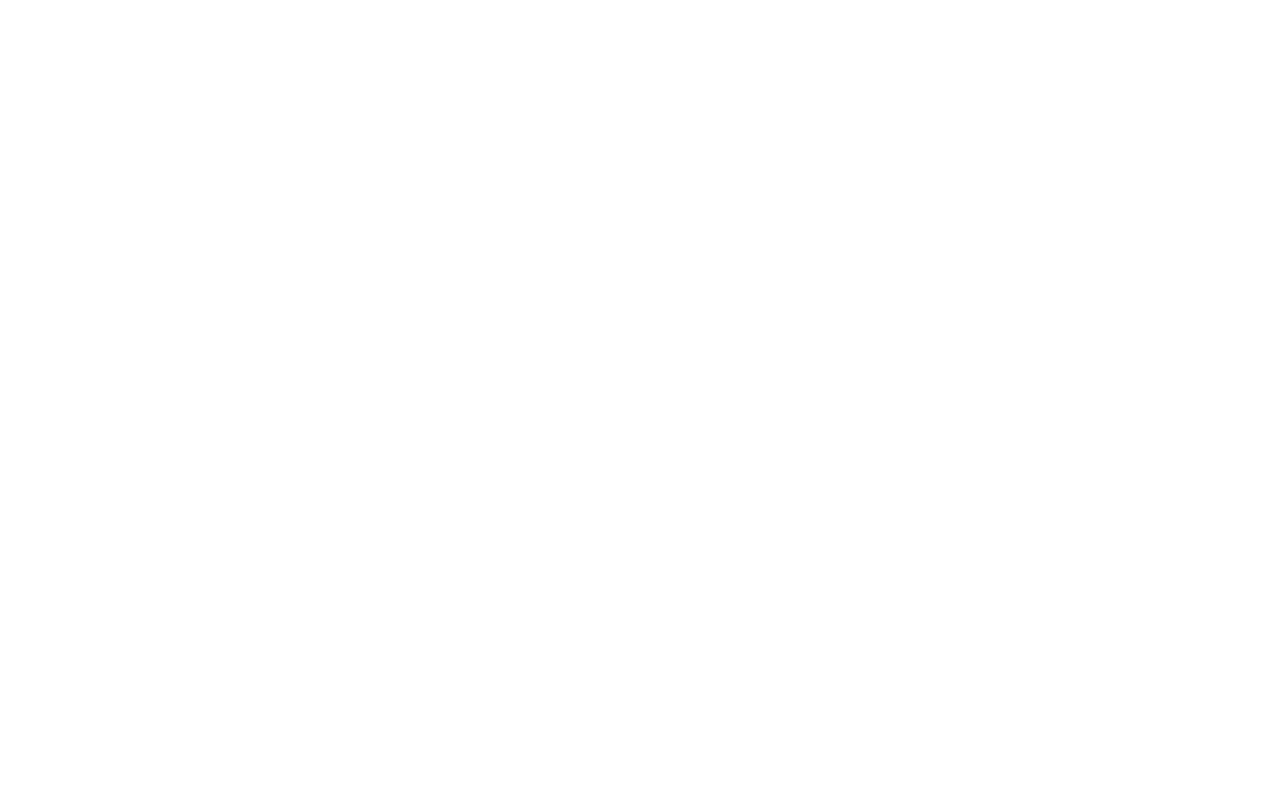
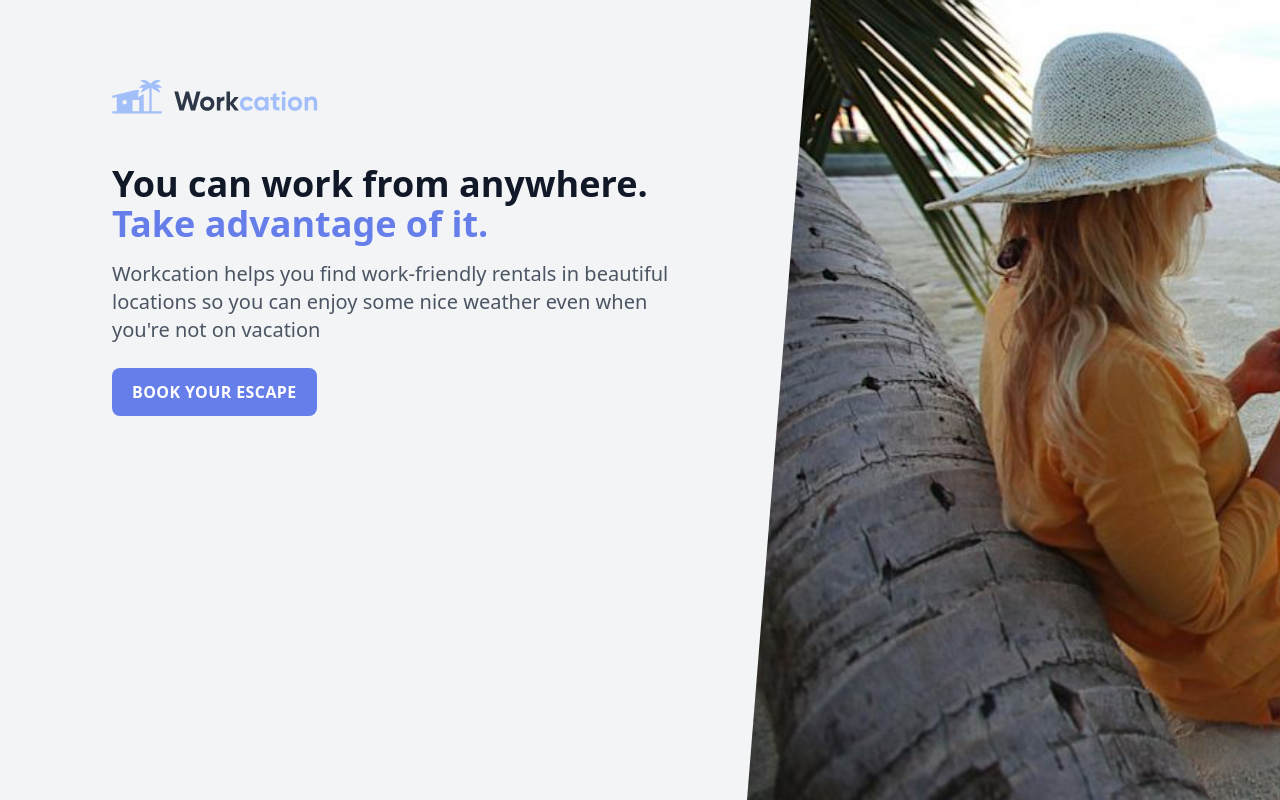
Before and after one commit to BennAjax/playcation, a Vue app: page / in a window 1280 px wide. Built offline with nearby package versions, Linux system fonts and the light colour scheme.

Commit message:
add home page

```diff
--- a/src/views/Home.vue
+++ b/src/views/Home.vue
@@ -1,5 +1,85 @@
 <template>
-  <div></div>
+  <div class="bg-gray-100 antialiased">
+    <div class="px-8 py-12 max-w-2xl mx-auto lg:max-w-full lg:relative lg:py-20 lg:min-h-screen">
+      <div class="xl:max-w-6xl lg:mx-auto">
+        <div class="lg:w-7/12 lg:pl-12 lg:pr-8">
+          <svg class="h-9 w-auto" viewBox="0 0 185 32" fill="none" xmlns="http://www.w3.org/2000/svg">
+            <path
+              d="M60.064 27h3.768l3.144-11.088L70.144 27h3.768l4.704-16.8h-3.48L71.92 22.656 68.392 10.2H65.56l-3.504
+          12.456L58.84 10.2h-3.48L60.064 27zm24.61.336c3.529 0 6.36-2.76 6.36-6.336 0-3.576-2.831-6.336-6.36-6.336-3.527 0-6.335 2.76-6.335 6.336 0 3.576 2.808 6.336 6.336 6.336zm0-3.024c-1.823 0-3.24-1.368-3.24-3.312 0-1.944 1.417-3.312 3.24-3.312 1.849 0 3.265 1.368 3.265 3.312 0 1.944-1.416 3.312-3.264 3.312zm11.635-7.248V15h-3.096v12h3.096v-5.736c0-2.52 2.04-3.24 3.648-3.048V14.76c-1.512 0-3.024.672-3.648 2.304zM112.832 27l-4.968-6.072L112.688 15h-3.696l-4.128 5.28V10.2h-3.096V27h3.096v-5.448L109.232 27h3.6z"
+              fill="#2D3748"
+            />
+            <path
+              d="M120.089 27.336c2.352 0 4.392-1.248 5.424-3.12l-2.688-1.536c-.48.984-1.512 1.584-2.76 1.584-1.848
+          0-3.216-1.368-3.216-3.264 0-1.92 1.368-3.288 3.216-3.288 1.224 0 2.256.624 2.736 1.608l2.664-1.56c-.984-1.848-3.024-3.096-5.376-3.096-3.648 0-6.336 2.76-6.336 6.336 0 3.576 2.688 6.336 6.336 6.336zM136.083 15v1.416c-.864-1.08-2.16-1.752-3.912-1.752-3.192 0-5.832 2.76-5.832 6.336 0 3.576 2.64 6.336 5.832 6.336 1.752 0 3.048-.672 3.912-1.752V27h3.096V15h-3.096zm-3.336 9.384c-1.896 0-3.312-1.368-3.312-3.384s1.416-3.384 3.312-3.384c1.92 0 3.336 1.368 3.336 3.384s-1.416 3.384-3.336 3.384zm16.103-6.408V15h-2.712v-3.36l-3.096.936V15h-2.088v2.976h2.088v4.992c0 3.24 1.464 4.512 5.808 4.032v-2.808c-1.776.096-2.712.072-2.712-1.224v-4.992h2.712zm3.719-4.416c1.056 0 1.92-.864 1.92-1.896s-.864-1.92-1.92-1.92c-1.032 0-1.896.888-1.896 1.92s.864 1.896 1.896 1.896zM151.033 27h3.096V15h-3.096v12zm11.642.336c3.528 0 6.36-2.76 6.36-6.336 0-3.576-2.832-6.336-6.36-6.336-3.528 0-6.336 2.76-6.336 6.336 0 3.576 2.808 6.336 6.336 6.336zm0-3.024c-1.824 0-3.24-1.368-3.24-3.312 0-1.944 1.416-3.312 3.24-3.312 1.848 0 3.264 1.368 3.264 3.312 0 1.944-1.416 3.312-3.264 3.312zm15.21-9.648c-1.608 0-2.856.6-3.576 1.68V15h-3.096v12h3.096v-6.48c0-2.088 1.128-2.976 2.64-2.976 1.392 0 2.376.84 2.376 2.472V27h3.096v-7.368c0-3.192-1.992-4.968-4.536-4.968z"
+              fill="#A3BFFA"
+            />
+            <path
+              fill-rule="evenodd"
+              clip-rule="evenodd"
+              d="M42.911 11.604L35.213 7.16v20.645h9v2h-44v-2h4v-12.72l-3.728.933L0 14.078l21.09-5.273h3.122a9.551 9.551 0 00-.68 2.559l-.483 3.975 5.164-2.982v15.448h5V7.161l-7.696 4.444a7.502 7.502 0 012.565-4.8h-4.12a7.489 7.489 0 016.646-2.972L25.017.603a7.488 7.488 0 016.696.403c1.039.6 1.88 1.41 2.5 2.347a7.461 7.461 0 012.5-2.347 7.49 7.49 0 016.698-.402l-5.593 3.229a7.488 7.488 0 016.646 2.973h-4.12a7.498 7.498 0 012.567 4.798zM24.213 27.805v-10h-6v10h6zm-11-8a2 2 0 11-4 0 2 2 0 014 0z"
+              fill="#A3BFFA"
+            />
+          </svg>
+
+          <div class="mt-7 lg:mt-0 lg:absolute lg:inset-y-0 lg:right-0 lg:w-5/12 lg:h-full">
+            <img
+              class="
+                rounded-lg
+                shadow-xl
+                sm:h-56
+                sm:w-full
+                sm:object-cover sm:object-top
+                lg:inset-0
+                lg:h-full
+                lg:shadow-none
+                lg:rounded-none
+                lg:object-left-bottom
+              "
+              src="../assets/beach-work.png"
+              alt="Woman Working On Beach"
+            />
+            <svg
+              class="hidden lg:block absolute inset-y-0 left-0 w-16 h-full"
+              preserveAspectRatio="none"
+              viewBox="0 0 100 100"
+              fill="none"
+              xmlns="http://www.w3.org/2000/svg"
+            >
+              <polygon class="text-gray-100" fill="currentColor" points="0,0 0,100 100,0" />
+            </svg>
+          </div>
+          <h1 class="mt-7 text-3xl font-bold text-gray-900 leading-tight sm:text-4xl lg:mt-12">
+            You can work from anywhere.
+            <br class="hidden sm:block" />
+            <span class="text-teal-500">Take advantage of it.</span>
+          </h1>
+          <p class="mt-4 text-gray-600 text-xl">
+            Workcation helps you find work-friendly rentals in beautiful locations so you can enjoy some nice weather even when
+            you're not on vacation
+          </p>
+          <button type="button" class="mt-6">
+            <router-link
+              to="/bookings"
+              class="
+                px-5
+                py-3
+                inline-block
+                bg-teal-500
+                rounded-lg
+                text-white
+                font-semibold
+                tracking-wide
+                uppercase
+                xl:hover:bg-blue-400
+              "
+              >Book your escape</router-link
+            >
+          </button>
+        </div>
+      </div>
+    </div>
+  </div>
 </template>
 
 <script>
```
Also changed, not shown: src/assets/beach-work.png (added).
